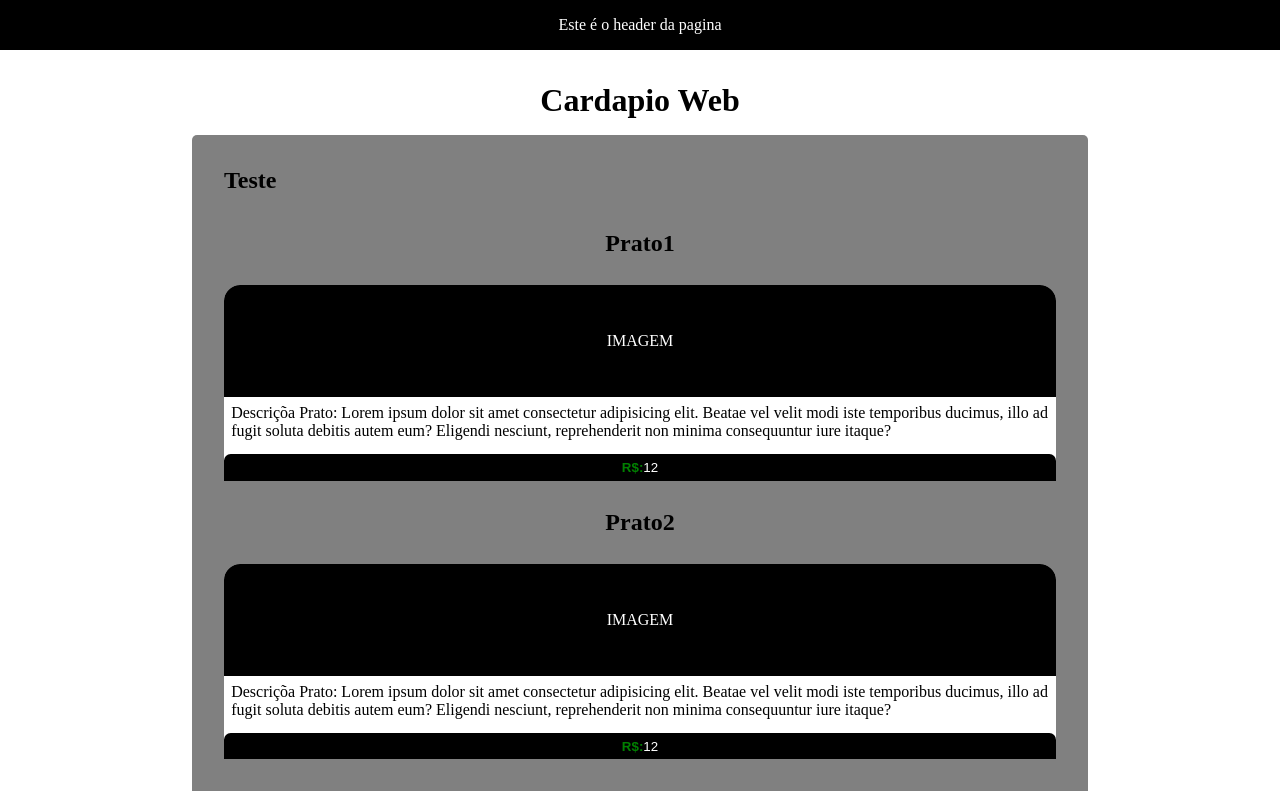
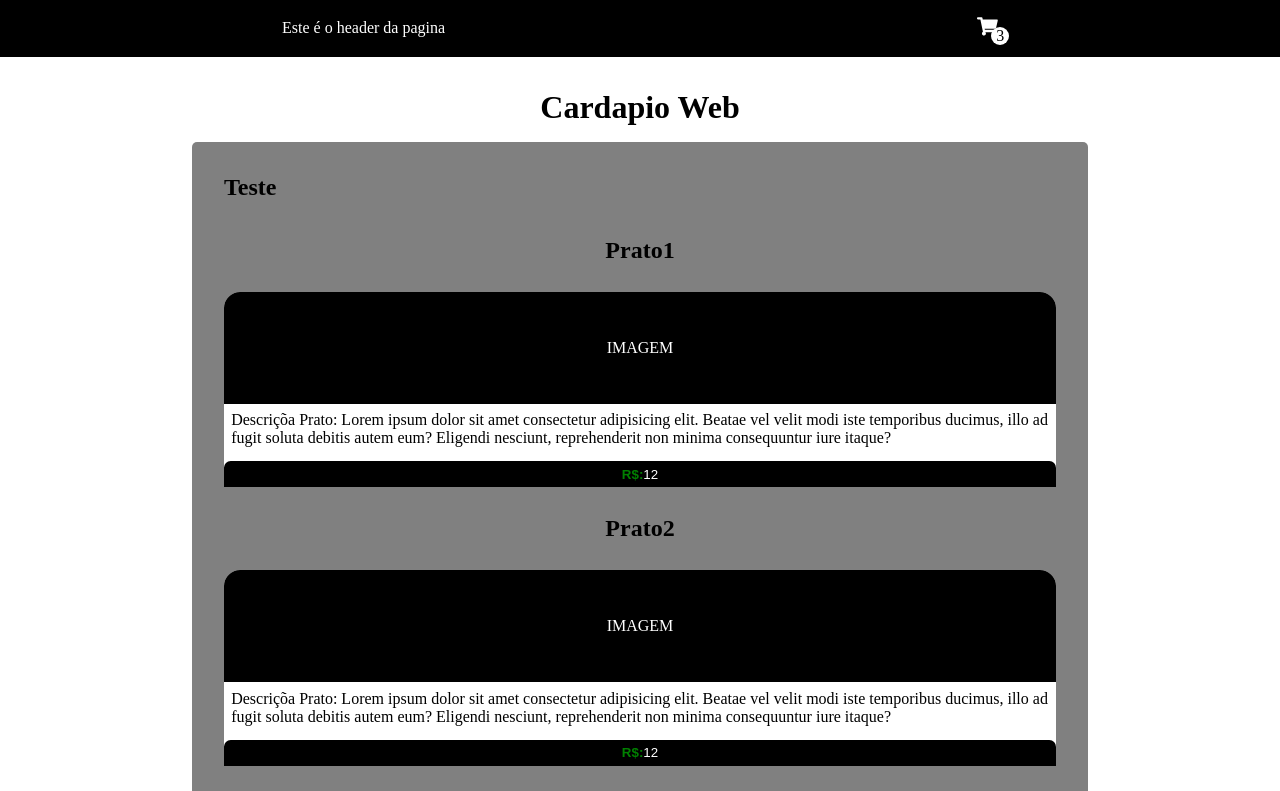
Before and after one commit to JoseItaloP/Cardapio_Web, a React (Vite) app: page / in a window 1280 px wide. Shown: the top 791 px of the page. Built offline with nearby package versions, Linux system fonts and the light colour scheme.

Commit message:
Criação inicial do objeto de 'carrinho' com uso de Context em header e main para acesso confiavel e imediato do valores no objeto.

```diff
--- a/package.json
+++ b/package.json
@@ -12,6 +12,7 @@
   "dependencies": {
     "react": "^19.0.0",
     "react-dom": "^19.0.0",
+    "react-icons": "^5.5.0",
     "react-router-dom": "^7.2.0"
   },
   "devDependencies": {
--- a/src/App.css
+++ b/src/App.css
@@ -33,19 +33,12 @@ body{
     flex-direction: column;
     align-items: center;
     justify-content: center;
+
+    position: relative;
+    z-index: 50;
 }
 
-.HeaderClass{
-    background-color: var(--Second-Color);
-    color: var(--Stand-Color);
 
-    display: flex;
-    align-items: center;
-    justify-content: center;
-
-    padding: 1em;
-
-}
 
 .FooterClass{
     background-color: var(--Second-Color);
@@ -162,3 +155,75 @@ body{
 .ButaoConclusaoP{
 
 }
+
+/*Header*/
+.HeaderClass{
+    background-color: var(--Second-Color);
+    color: var(--Stand-Color);
+    z-index: 100;
+    display: flex;
+    align-items: center;
+    justify-content: space-around;
+
+    position: relative;
+
+    padding: 1em;
+
+}
+.CartOBJ{
+    display: flex;
+}
+.NumberOfItens{
+    margin-top: 11px;
+    margin-left: 14px;
+
+    padding: 0px 5px;
+
+    background-color: var(--Stand-Color);
+    color: var(--Second-Color);
+
+    border-radius: 50%;
+    position: absolute;
+}
+
+.ItenNameCart{
+    z-index: 100;
+    color: var(--Second-Color);
+}
+
+.cartIcon{
+    font-size: 1.3em;
+}
+
+.CartContainer{
+    position: relative;
+    display: inline-block;
+}
+
+.CardDiv{
+    display: none;
+    position: absolute;
+    padding: 1em;
+    list-style: none;
+
+    top: 60%;
+    min-width: 150px;
+
+    z-index: 200;
+}
+
+.CartList{
+
+    background: white;
+    border: 1px solid #ccc;
+    padding: 10px;
+    list-style: none;
+
+    min-width: 150px;
+    box-shadow: 0 2px 5px rgba(0, 0, 0, 0.2);
+
+}
+
+.CartContainer:hover .CardDiv{
+    display: block;
+}
--- a/src/components/Header.tsx
+++ b/src/components/Header.tsx
@@ -1,7 +1,11 @@
+import CartOBJ from "./hearder/CartOBJ";
+
+
 export default function Header() {
   return (
     <header className="HeaderClass">
         Este é o header da pagina
+        <CartOBJ />
     </header>
   )
 }
--- a/src/components/Main.tsx
+++ b/src/components/Main.tsx
@@ -1,14 +1,19 @@
-import {  ReactNode } from 'react'
+import { ReactNode } from 'react'
 import Header from './Header'
 import Footer from './Footer'
+import CartProvider from '../context/CartContext'
 
 export default function Main({children}: {children: ReactNode}) {
+
   return (
     <>
+    <CartProvider>
       <Header />
-      <main className='MainPage'>
-        {children}
-      </main>
+        <main className='MainPage'>
+          {children}
+        </main>
+
+    </CartProvider>
       <Footer />
     </>
   )
--- /dev/null
+++ b/src/components/hearder/CartOBJ.tsx
@@ -0,0 +1,23 @@
+import { useContext } from "react";
+import { FaShoppingCart } from "react-icons/fa";
+import { CartContext } from "../../context/CartContext";
+
+export default function CartOBJ() {
+    const {carrinho} = useContext(CartContext)
+  return (
+    <div className="CartOBJ">
+      <div className="CartContainer">
+        <FaShoppingCart className="cartIcon"/>
+        <div className="CardDiv">
+        <ul className="CartList">
+            {carrinho.map((item)=> <li key={item.ID} className="ItenNameCart">{item.Nome}</li>)}
+        </ul>
+
+        </div>
+      </div>
+      <div className="NumberOfItens">
+        {carrinho.length}
+      </div>
+    </div>
+  )
+}
--- /dev/null
+++ b/src/context/CartContext.tsx
@@ -0,0 +1,43 @@
+import { createContext } from 'react'
+import ItemPedido from '../types/ItemPedidoType'
+
+type ContextType = {
+    carrinho: ItemPedido[];
+}
+
+export const CartContext = createContext({} as ContextType)
+
+export default function CartProvider({children}: {children: React.ReactNode})  {
+    const carrinho = [
+        {
+          ID: 0,
+          Nome: "TESTE 1",
+          Quantidade: 1,
+          Valor: 13.5,
+          DescResulm: "Resumo de teste 1",
+          DescComp: "Descrição completa de teste 1",
+        },
+        {
+          ID: 1,
+          Nome: "TESTE 2",
+          Quantidade: 3,
+          Valor: 10.0,
+          DescResulm: "Resumo de teste 2, Resumo de teste 2",
+          DescComp: "Descrição completa de teste 2",
+        },
+        {
+          ID: 2,
+          Nome: "TESTE 3",
+          Quantidade: 2,
+          Valor: 15.0,
+          DescResulm: "Resumo de teste 3",
+          DescComp: "Descrição completa de teste 3",
+        },
+      ]
+
+  return (
+    <CartContext.Provider value={{carrinho}}>
+      {children}
+    </CartContext.Provider>
+  )
+}
```
Also changed, not shown: 1 other file (tests, documents, lock files or other folders).
